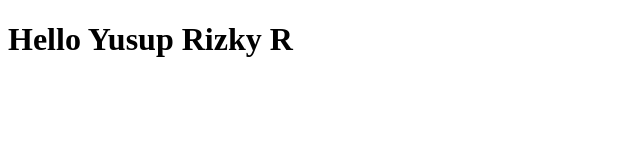
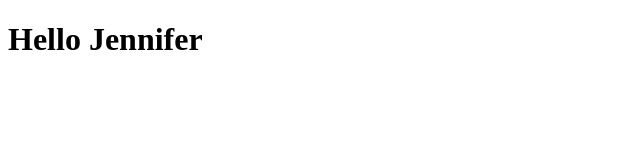
Before and after one commit to yusuprizky/hello-digiers2022, a plain HTML site: page index.html in a window 1280 px wide. Shown: the whole page, without its empty margins (0-640 px from the left). Drawn offline with Linux system fonts and the light colour scheme.

Commit message:
update - change Yusup Rizky R to Jennifer

```diff
--- a/index.html
+++ b/index.html
@@ -9,7 +9,7 @@
 </head>
 
 <body>
-    <h1>Hello Yusup Rizky R</h1>
+    <h1>Hello Jennifer</h1>
 </body>
 
 </html>
```
